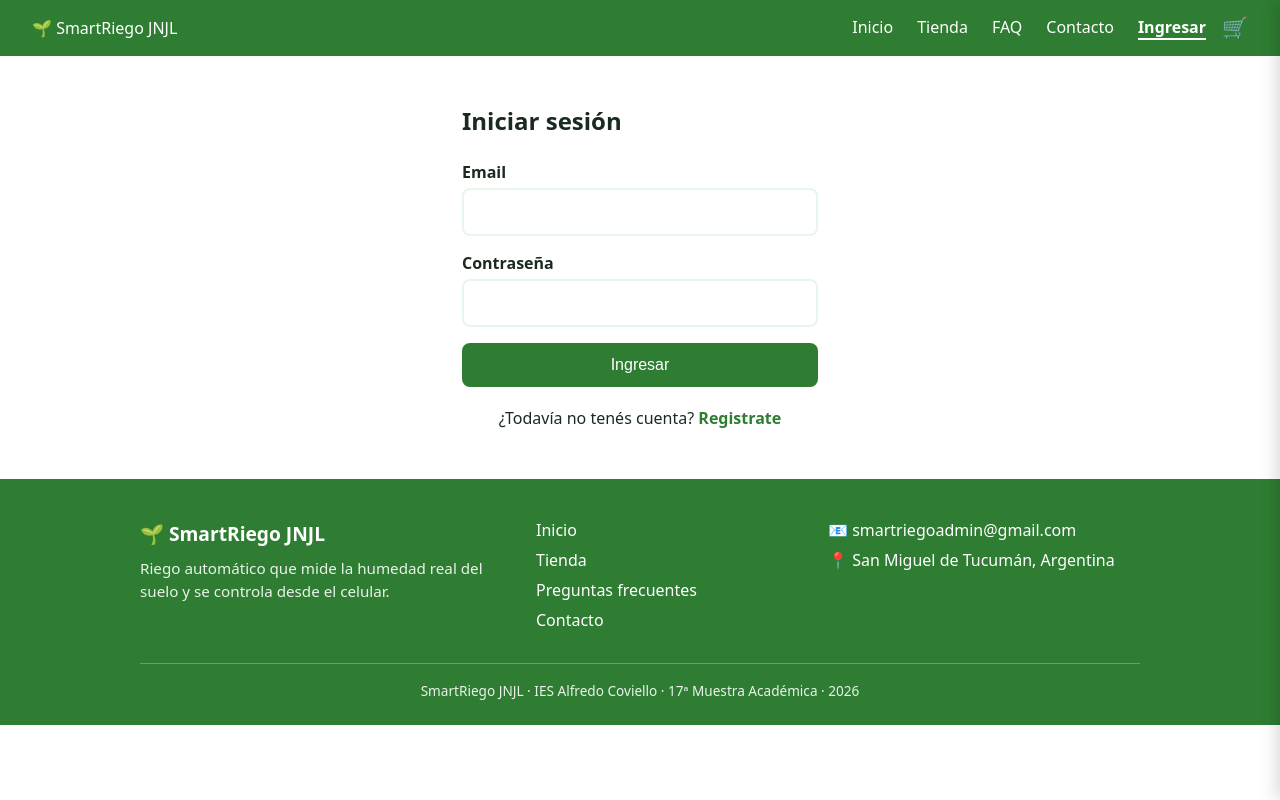
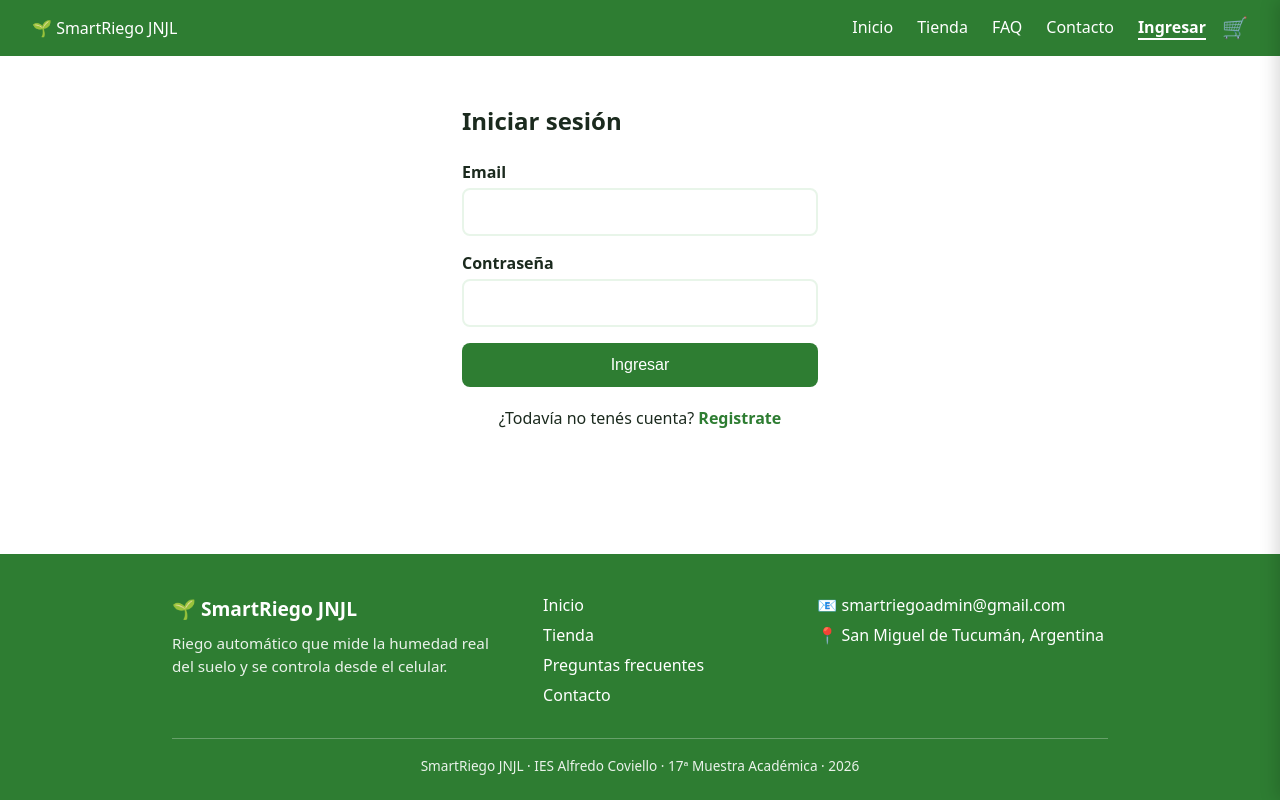
Before and after one commit to leandromonty/smartriego-web, a React (Vite) app: page /login in a window 1280 px wide. Built offline with nearby package versions, Linux system fonts and the light colour scheme.

Commit message:
Responsive: footer al pie, esquema vertical en celular

```diff
--- a/src/index.css
+++ b/src/index.css
@@ -81,14 +81,14 @@ p { line-height: 1.55; }
 
 /* PIE DE PÁGINA */
 
-.footer { padding: 2.5rem 1.5rem 1.5rem; background: var(--verde); color: white; }
-.footer-grid { max-width: 1000px; margin: 0 auto; display: grid; gap: 2rem;
+.footer { padding: 2.5rem 2rem 1.5rem; background: var(--verde); color: white; }
+.footer-grid { max-width: 936px; margin: 0 auto; display: grid; gap: 2rem;
   grid-template-columns: 1.4fr 1fr 1.2fr; }
 .footer-marca { font-size: 1.2rem; font-weight: bold; margin-bottom: .5rem; }
 .footer-texto { opacity: .9; font-size: .95rem; }
 .footer-links, .footer-contacto { display: flex; flex-direction: column; gap: .5rem; }
 .footer a:hover { text-decoration: underline; }
-.footer-legal { max-width: 1000px; margin: 2rem auto 0; padding-top: 1rem; text-align: center;
+.footer-legal { max-width: 936px; margin: 2rem auto 0; padding-top: 1rem; text-align: center;
   border-top: 1px solid rgba(255, 255, 255, .3); font-size: .85rem; opacity: .9; }
 
 /* Tienda */
@@ -377,4 +377,8 @@ p { line-height: 1.55; }
 .esquema-seccion { text-align: center; }
 .seccion-intro { max-width: 640px; margin: 0 auto 1.5rem; }
 .esquema { width: 100%; max-width: 900px; height: auto; display: block; margin: 0 auto; }
-@media (max-width: 600px) { .esquema { min-width: 560px; } .esquema-seccion { overflow-x: auto; } }
+@media (max-width: 600px) { .esquema { max-width: 320px; } }
+
+/* Footer siempre al pie, aunque la página tenga poco contenido */
+#root { min-height: 100vh; display: flex; flex-direction: column; }
+#root > main { flex: 1; }
--- a/src/pages/Home.jsx
+++ b/src/pages/Home.jsx
@@ -77,12 +77,15 @@ export default function Home() {
           El sensor mide, el equipo decide y riega, y el servidor guarda cada
           dato para que lo veas desde la app.
         </p>
+        <picture>
+          <source media="(max-width: 600px)" srcSet="/img/esquema-vertical.svg" />
           <img
             className="esquema"
             src="/img/esquema.svg"
             alt="Esquema: el sensor de suelo envía datos al equipo con bomba, que se conecta por Wi-Fi al servidor y a la app Android"
             loading="lazy"
           />
+        </picture>
       </section>
 
       <section className="banda">
```
Also changed, not shown: public/img/esquema-vertical.svg (added). Lines whose indentation alone changed are shown as unchanged.
